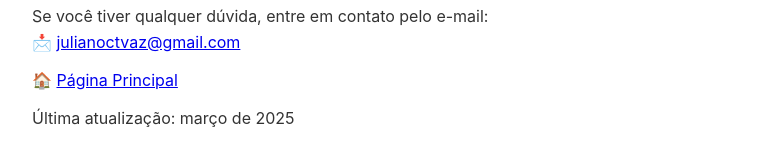
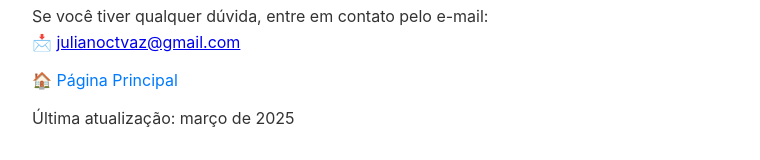
Before and after one commit to julianoctvaz/Pasteboard, a plain HTML site: page privacidade.html in a window 1280 px wide. Shown: the part 306-466 px from the top of the page, without its empty margins (258-1018 px from the left). Drawn offline with Linux system fonts and the light colour scheme.

Commit message:
Update privacidade.html (tira sublinhado)

```diff
--- a/privacidade.html
+++ b/privacidade.html
@@ -24,6 +24,10 @@
             .home {
             margin-top: 10px;
         }
+        .home a {
+            text-decoration: none;
+            color: #007AFF; /* opcional: cor azul tipo link do iOS */
+        }
     </style>
 </head>
 <body>
```
